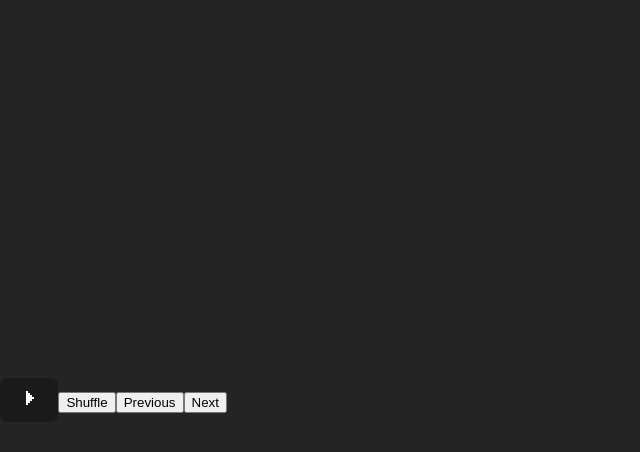
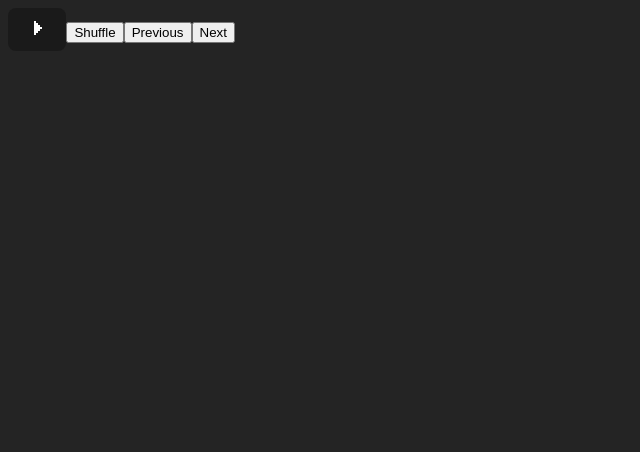
Before and after one commit to vuongvu1/late-night-vibes, a React (Vite) app: page / in a window 1280 px wide. Shown: the top 452 px of the page, without its empty margins (0-640 px from the left). Built offline with nearby package versions, Linux system fonts and the light colour scheme.

Commit message:
Add global CSS variables and update file references

```diff
--- /dev/null
+++ b/src/global.css
@@ -0,0 +1,74 @@
+:root {
+  /* Colors */
+  --primary-color: #91c434;
+  --secondary-color: #333;
+  --background-color: #242424;
+  --text-color: #fff;
+  --text-color-lighter: #6a6a6a;
+  --text-color-hover: #91c434;
+
+  /* Spacings */
+  --spacing-xs: 4px;
+  --spacing-sm: 8px;
+  --spacing-md: 16px;
+  --spacing-lg: 32px;
+  --spacing-xl: 40px;
+
+  /* Front sizes */
+  --font-size-xs: 12px;
+  --font-size-sm: 14px;
+  --font-size-md: 16px;
+  --font-size-lg: 20px;
+  --font-size-xl: 24px;
+
+  /* Font weights */
+  --font-weight-light: 300;
+  --font-weight-normal: 400;
+  --font-weight-medium: 500;
+  --font-weight-semibold: 600;
+  --font-weight-bold: 700;
+
+  /* Line heights */
+  --line-height-xs: 1.2;
+  --line-height-sm: 1.4;
+  --line-height-md: 1.6;
+  --line-height-lg: 1.8;
+  --line-height-xl: 2;
+
+  /* Border radius */
+  --border-radius-sm: 4px;
+  --border-radius-md: 8px;
+  --border-radius-lg: 16px;
+  --border-radius-round: 50%;
+
+  /* Border colors */
+  --border-color: #e5e5e5;
+
+  /* Z-index */
+  --z-index-default: 1;
+  --z-index-header: 100;
+
+  /* Duration */
+  --duration-fast: 100ms;
+  --duration-normal: 200ms;
+  --duration-long: 300ms;
+  --duration-super-long: 2000ms;
+
+  /* Other variables */
+  --box-shadow: 0 2px 4px rgba(0, 0, 0, 0.1);
+  --focus-shadow: 0 0 0 3px rgba(145, 196, 52, 0.5);
+}
+
+body {
+  font-family: "Titillium Web", sans-serif;
+  background-color: var(--background-color);
+  color: var(--text-color);
+}
+
+a:focus-visible,
+input:focus-visible,
+button:focus-visible {
+  outline: none;
+  box-shadow: var(--focus-shadow);
+  transition: box-shadow var(--duration-normal) ease;
+}
--- a/src/index.css
+++ /dev/null
@@ -1,37 +0,0 @@
-:root {
-  font-family: Inter, system-ui, Avenir, Helvetica, Arial, sans-serif;
-  line-height: 1.5;
-  font-weight: 400;
-
-  color-scheme: light dark;
-  color: rgba(255, 255, 255, 0.87);
-  background-color: #242424;
-
-  font-synthesis: none;
-  text-rendering: optimizeLegibility;
-  -webkit-font-smoothing: antialiased;
-  -moz-osx-font-smoothing: grayscale;
-  -webkit-text-size-adjust: 100%;
-}
-
-a {
-  font-weight: 500;
-  color: #646cff;
-  text-decoration: inherit;
-}
-a:hover {
-  color: #535bf2;
-}
-
-body {
-  margin: 0;
-  display: flex;
-  place-items: center;
-  min-width: 320px;
-  min-height: 100vh;
-}
-
-h1 {
-  font-size: 3.2em;
-  line-height: 1.1;
-}
```
Also changed, not shown: src/main.tsx (+7 -7 lines).
